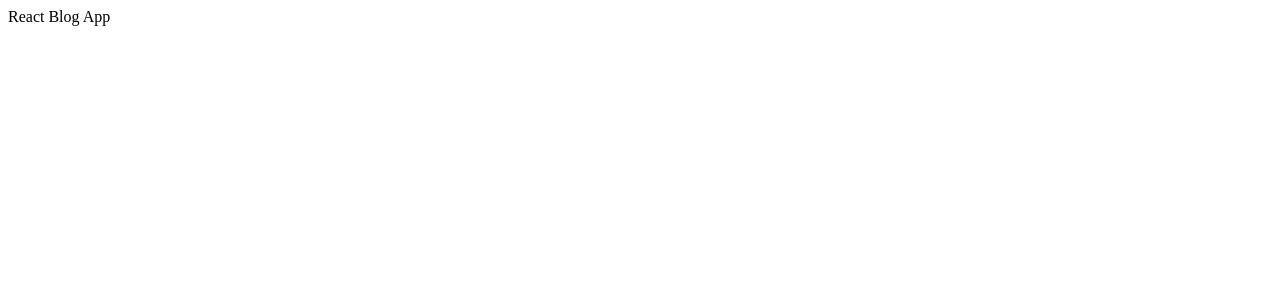
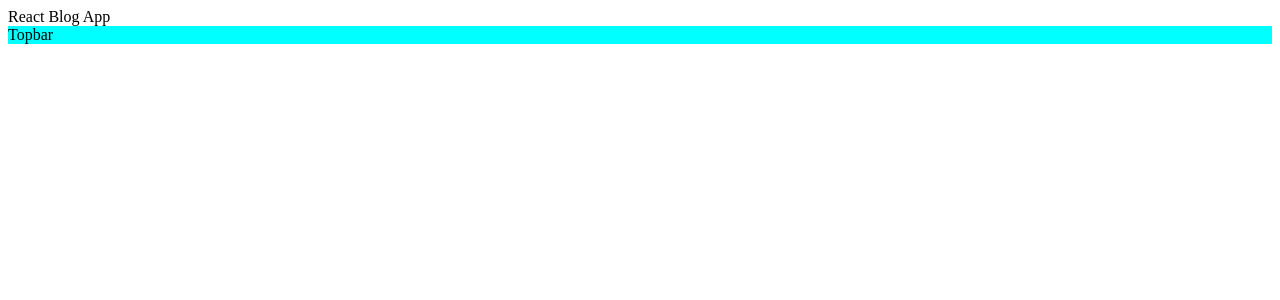
Before and after one commit to Ekene-Ejeh/Blog-App-with-React, a React (Create React App) app: page / in a window 1280 px wide. Shown: the top 300 px of the page. Built offline with nearby package versions, Linux system fonts and the light colour scheme.

Commit message:
created TopBar component and its css styling file

```diff
--- a/src/App.js
+++ b/src/App.js
@@ -1,5 +1,11 @@
 import React from "react";
+import TopBar from "./topbar/Topbar";
 
 export default function App() {
-	return <div className="App">React Blog App</div>;
+	return (
+		<div>
+			React Blog App
+			<TopBar />
+		</div>
+	);
 }
--- /dev/null
+++ b/src/topbar/Topbar.jsx
@@ -0,0 +1,6 @@
+import React from "react";
+import "./topbar.css";
+
+export default function Topbar() {
+	return <div className="top">Topbar</div>;
+}
--- /dev/null
+++ b/src/topbar/topbar.css
@@ -0,0 +1,5 @@
+.top {
+	width: 100%;
+	height: 50%;
+	background-color: aqua;
+}
```
